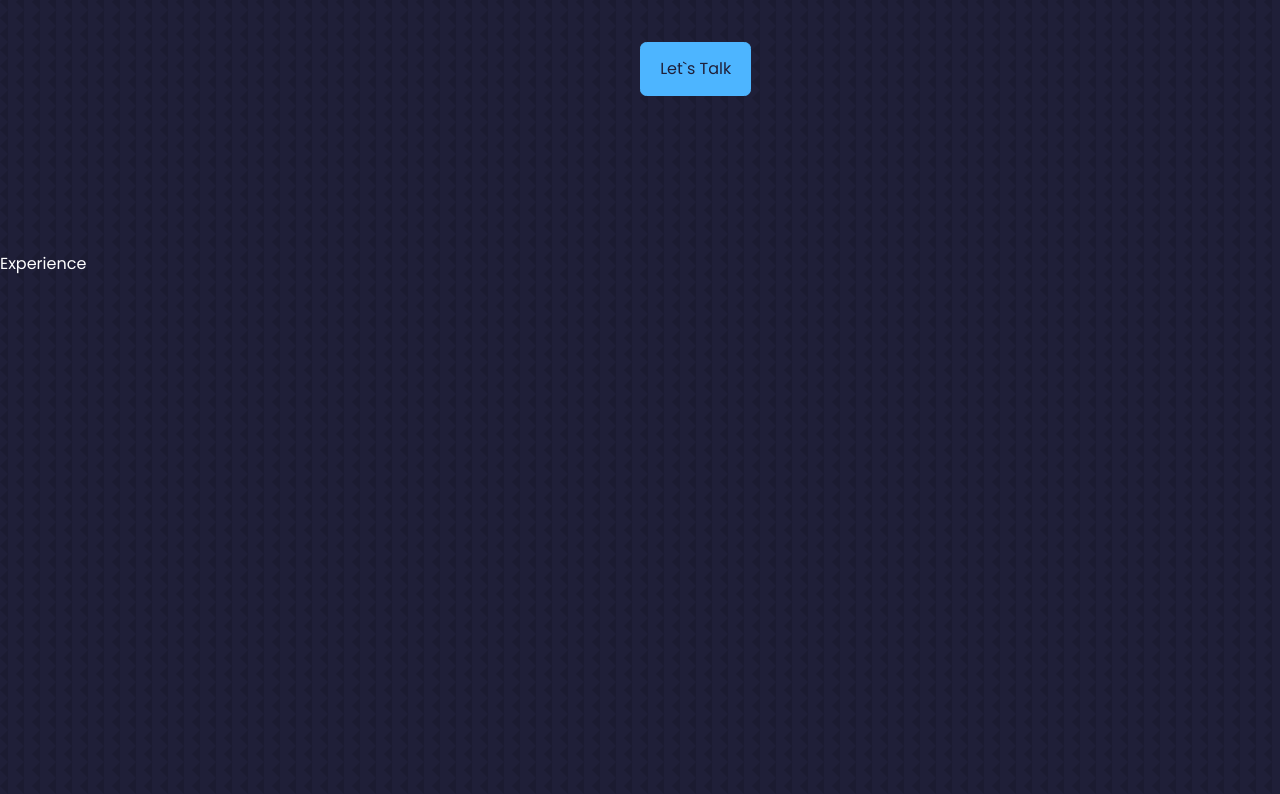
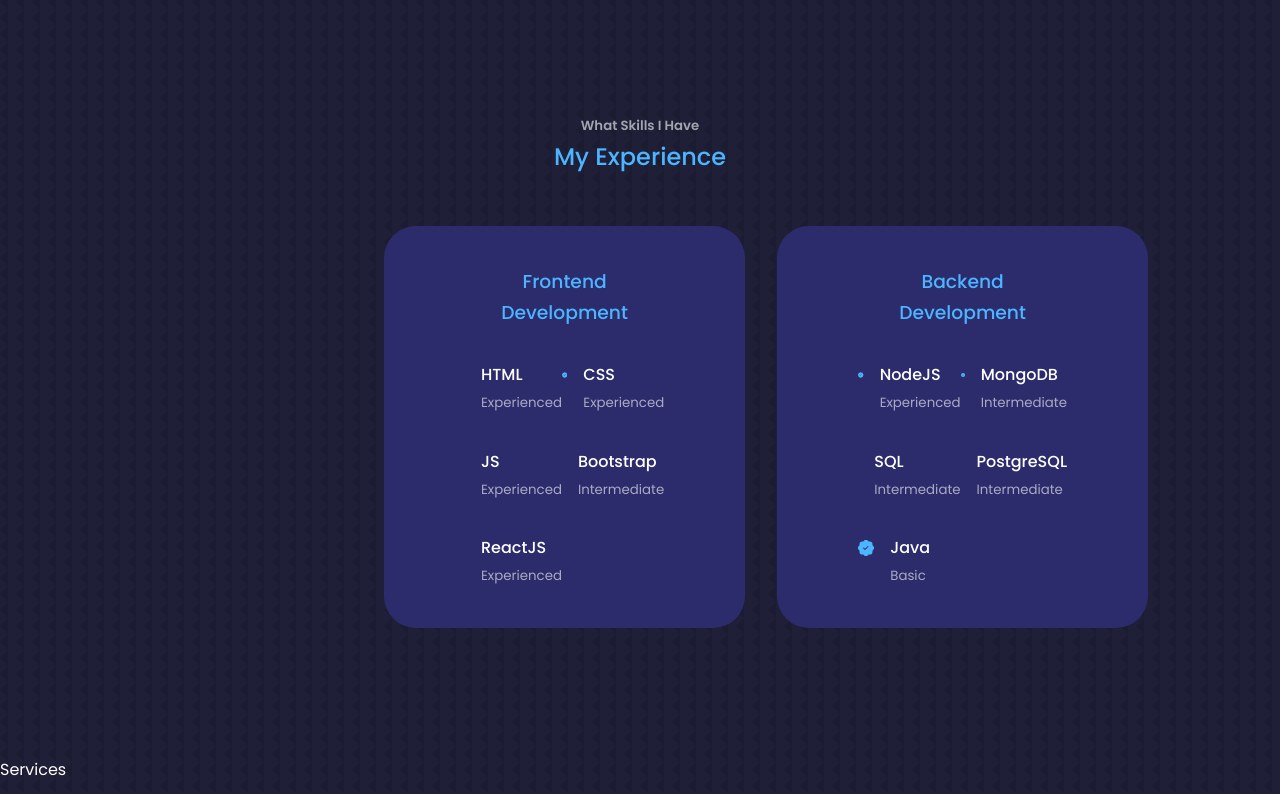
Before and after one commit to A1doranM/my-portfolio, a React (Create React App) app: page / in a window 1280 px wide. Shown: the part 1606-2400 px from the top of the page. Built offline with nearby package versions, Linux system fonts and the light colour scheme.

Commit message:
completed experience section

```diff
--- a/src/components/experience/Experience.jsx
+++ b/src/components/experience/Experience.jsx
@@ -1,8 +1,97 @@
 import React from "react";
+import "./experience.css";
+import {BsPatchCheckFill} from "react-icons/bs";
 
 function Experience(props) {
     return (
-        <section id="experience">Experience</section>
+        <section id="experience">
+            <h5>What Skills I Have</h5>
+            <h2>My Experience</h2>
+
+            <div className="container experience__container">
+                <div className="experience__frontend">
+                    <h3>Frontend Development</h3>
+                    <div className="experience__content">
+                        <article className="experience__details">
+                            <BsPatchCheckFill className="experience__details-icon"/>
+                            <div>
+                                <h4>HTML</h4>
+                                <small className="text-light">Experienced</small>
+                            </div>
+                        </article>
+                        <article className="experience__details">
+                            <BsPatchCheckFill className="experience__details-icon"/>
+                            <div>
+                                <h4>CSS</h4>
+                                <small className="text-light">Experienced</small>
+                            </div>
+                        </article>
+                        <article className="experience__details">
+                            <BsPatchCheckFill className="experience__details-icon"/>
+                            <div>
+                                <h4>JS</h4>
+                                <small className="text-light">Experienced</small>
+                            </div>
+                        </article>
+                        <article className="experience__details">
+                            <BsPatchCheckFill className="experience__details-icon"/>
+                            <div>
+                                <h4>Bootstrap</h4>
+                                <small className="text-light">Intermediate</small>
+                            </div>
+                        </article>
+                        <article className="experience__details">
+                            <BsPatchCheckFill className="experience__details-icon"/>
+                            <div>
+                                <h4>ReactJS</h4>
+                                <small className="text-light">Experienced</small>
+                            </div>
+                        </article>
+                    </div>
+                </div>
+
+                <div className="experience__backend">
+                    <h3>Backend Development</h3>
+                    <div className="experience__content">
+                        <article className="experience__details">
+                            <BsPatchCheckFill className="experience__details-icon"/>
+                            <div>
+                                <h4>NodeJS</h4>
+                                <small className="text-light">Experienced</small>
+                            </div>
+                        </article>
+                        <article className="experience__details">
+                            <BsPatchCheckFill className="experience__details-icon"/>
+                            <div>
+                                <h4>MongoDB</h4>
+                                <small className="text-light">Intermediate</small>
+                            </div>
+                        </article>
+                        <article className="experience__details">
+                            <BsPatchCheckFill className="experience__details-icon"/>
+                            <div>
+                                <h4>SQL</h4>
+                                <small className="text-light">Intermediate</small>
+                            </div>
+                        </article>
+                        <article className="experience__details">
+                            <BsPatchCheckFill className="experience__details-icon"/>
+                            <div>
+                                <h4>PostgreSQL</h4>
+                                <small className="text-light">Intermediate</small>
+                            </div>
+                        </article>
+                        <article className="experience__details">
+                            <BsPatchCheckFill className="experience__details-icon"/>
+                            <div>
+                                <h4>Java</h4>
+                                <small className="text-light">Basic</small>
+                            </div>
+                        </article>
+                    </div>
+                </div>
+            </div>
+        </section>
     );
 }
 
--- a/src/components/experience/experience.css
+++ b/src/components/experience/experience.css
@@ -0,0 +1,72 @@
+.experience__container {
+    display: grid;
+    grid-template-columns: 1fr 1fr;
+    gap: 2rem;
+}
+
+.experience__container > div {
+    background: var(--color-bg-variant);
+    padding: 2.4rem 5rem;
+    border-radius: 2rem;
+    border: 1px solid transparent;
+    transition: var(--transition);
+}
+
+.experience__container > div:hover {
+    background: transparent;
+    border-color: var(--color-primary-variant);
+    cursor: default;
+}
+
+.experience__container > div h3 {
+    text-align: center;
+    margin-bottom: 2rem;
+    color: var(--color-primary);
+}
+
+.experience__content {
+    display: grid;
+    grid-template-columns: 1fr 1fr;
+    row-gap: 2rem;
+}
+
+.experience__details {
+    display: flex;
+    gap: 1rem;
+}
+
+.experience__details-icon {
+    margin-top: 6px;
+    color: var(--color-primary);
+}
+
+/* MEDIA QUERIES (MEDIUM DEVICES) */
+
+@media screen and (max-width: 1024px) {
+    .experience__container {
+        grid-template-columns: 1fr;
+    }
+
+    .experience__container > div {
+        width: 80%;
+        padding: 2rem;
+        margin: 0 auto;
+    }
+
+    .experience__content {
+        padding: 1rem;
+    }
+}
+
+/* MEDIA QUERIES (SMALL DEVICES) */
+
+@media screen and (max-width: 600px) {
+    .experience__container {
+        gap: 1rem;
+    }
+
+    .experience__container > div {
+        width: 100%;
+        padding: 2rem 1rem;
+    }
+}
--- a/src/index.css
+++ b/src/index.css
@@ -69,7 +69,7 @@
 
     --transition: all 400ms ease;
 
-    --container-width-lg: 30%;
+    --container-width-lg: 40%;
     --container-width-md: 86%;
     --container-width-sm: 90%;
 }
@@ -106,7 +106,6 @@
 
 section {
     margin-top: 8rem;
-    height: 100vh;
 }
 
 section > h2,
```
